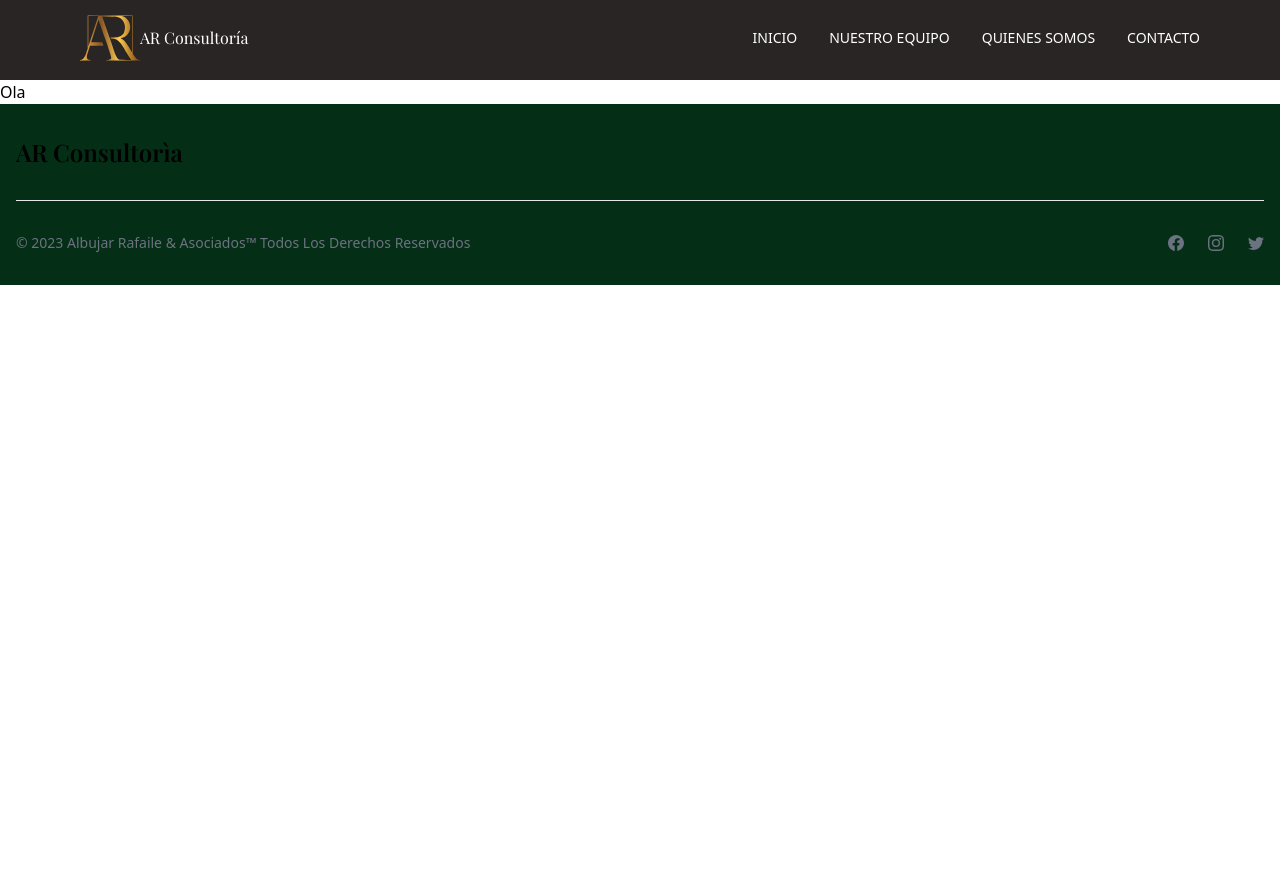
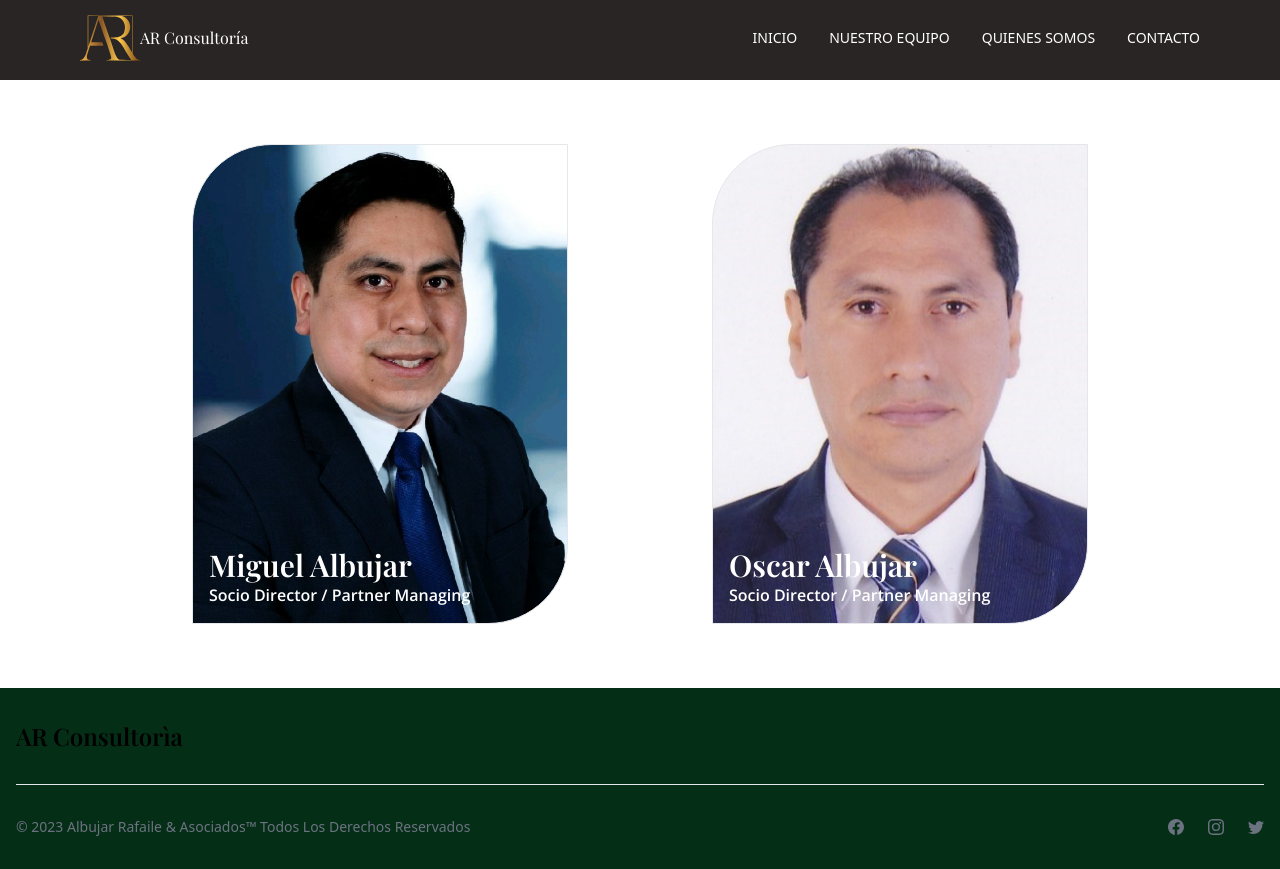
Before and after one commit to yohrdy243/ar-consultancy, a Next.js app: page /nuestroequipo in a window 1280 px wide. Before the commit the page ends 800 px from the top, so only its background shows below. Built offline with nearby package versions, Linux system fonts and the light colour scheme; a web font is replaced by a local one.

Commit message:
Nuestro equipo Works!

```diff
--- a/app/components/Navbar.tsx
+++ b/app/components/Navbar.tsx
@@ -6,9 +6,12 @@ import Link from "next/link";
 
 const items = ["inicio", "nuestro equipo", "quienes somos", "contacto"];
 
-function NavItems() {
+function NavItems({ handleClose }: { handleClose?: () => void }) {
     return items.map((name) => (
-        <li className="hover:scale-110 transition ease-in-out duration-100">
+        <li
+            className="hover:scale-110 transition ease-in-out duration-100"
+            onClick={handleClose}
+        >
             <Link href={`/${name === "inicio" ? "" : name.replace(/\s/g, "")}`}>
                 {name}
             </Link>
@@ -42,7 +45,7 @@ export default function Navbar() {
                 {menu ? (
                     <div className="lg:hidden">
                         <ul className="bg-stone-800 uppercase gap-2 w-full flex flex-col justify-center items-center cursor-pointer py-6">
-                            <NavItems />
+                            <NavItems handleClose={handleMenu} />
                         </ul>
                     </div>
                 ) : null}
--- a/app/nuestroequipo/page.tsx
+++ b/app/nuestroequipo/page.tsx
@@ -1,3 +1,31 @@
+import Image from "next/image";
+import miguelPhoto from "../../public/images/1607652223448.jpeg";
+import oscarPhoto from "../../public/images/1620270650375.jpeg";
+function TeamCard({ imageSrc, name }: { imageSrc: string; name: string }) {
+    return (
+        <div
+            className="border rounded-tl-[80px] rounded-br-[80px]  w-96 h-[60vh] lg:hover:scale-105 transition ease-in-out duration-300"
+            style={{
+                backgroundImage: `url(${imageSrc})`,
+                backgroundSize: "cover",
+                backgroundPosition: "center",
+            }}
+        >
+            <div className="flex h-full items-end  font-semibold justify-start text-white p-4">
+                <div className="flex flex-col">
+                    <h2 className="text-3xl">{name}</h2>
+                    <p>Socio Director / Partner Managing</p>
+                </div>
+            </div>
+        </div>
+    );
+}
+
 export default function page() {
-    return <div>Ola</div>;
+    return (
+        <div className="py-16 px-4 lg:px-48 flex flex-col lg:flex-row justify-center items-center w-full gap-10 lg:gap-36">
+            <TeamCard imageSrc={miguelPhoto.src} name="Miguel Albujar" />
+            <TeamCard imageSrc={oscarPhoto.src} name="Oscar Albujar" />
+        </div>
+    );
 }
```
Also changed, not shown: public/images/1607652223448.jpeg (added), public/images/1620270650375.jpeg (added).
